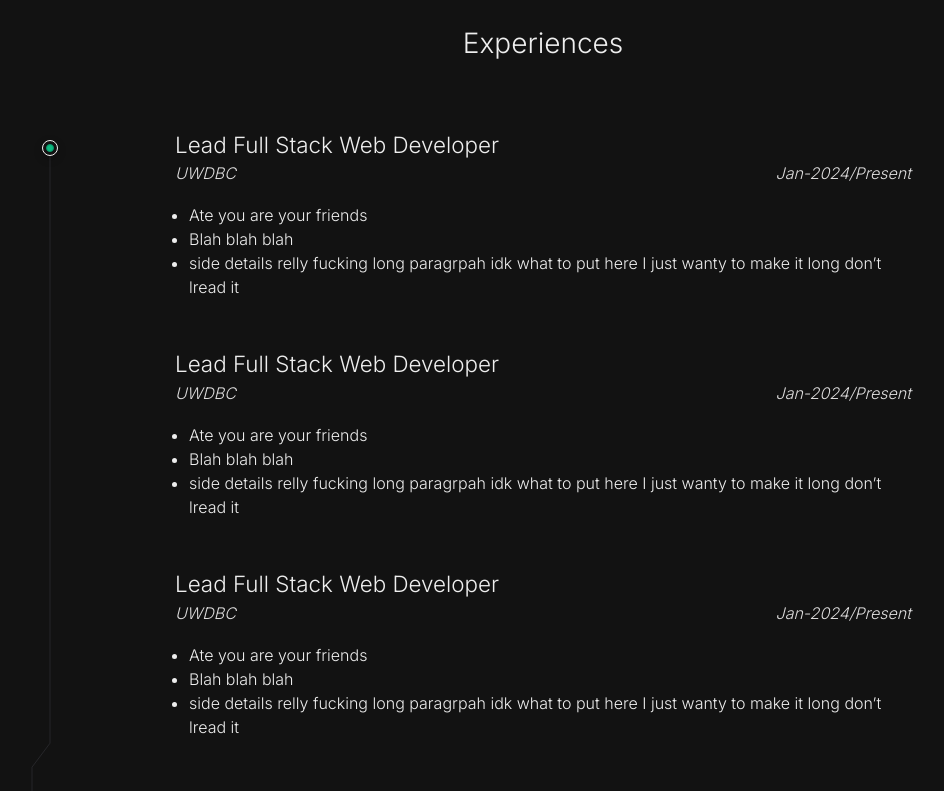
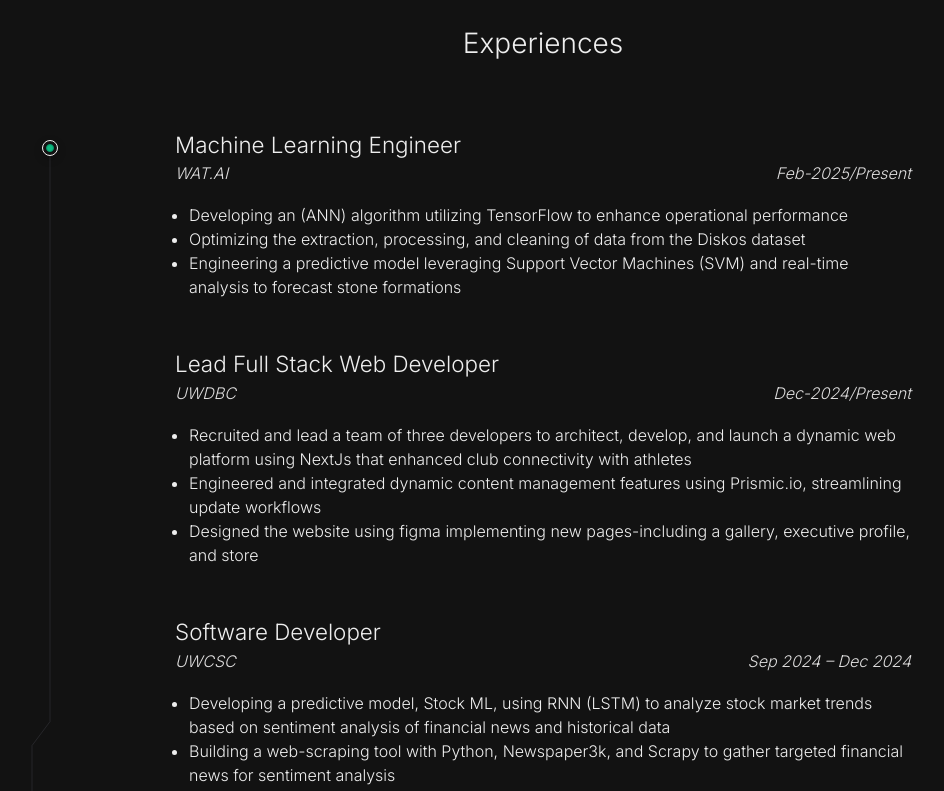
Before and after one commit to Mohammdamin-Sedaghat/Amin-Sedaghat-Portfolio, a Next.js app: page / in a window 1280 px wide. Shown: the part 2660-3451 px from the top of the page, without its empty margins (97-1041 px from the left). Built offline with nearby package versions, Linux system fonts and the light colour scheme.

Commit message:
Fixed Experiences

```diff
--- a/public/data.json
+++ b/public/data.json
@@ -94,40 +94,31 @@
     },
     "experiences": {
         "data": [{
-            "title": "Lead Full Stack Web Developer",
-            "location": "UWDBC",
-            "date": "Jan-2024/Present",
+            "title": "Machine Learning Engineer",
+            "location": "WAT.AI",
+            "date": "Feb-2025/Present",
             "bulletPoints": [
-                "Ate you are your friends",
-                "Blah blah blah",
-                "side details relly fucking long paragrpah idk what to put here I just wanty to make it long don’t lread it"
+                "Developing an (ANN) algorithm utilizing TensorFlow to enhance operational performance",
+                "Optimizing the extraction, processing, and cleaning of data from the Diskos dataset",
+                "Engineering a predictive model leveraging Support Vector Machines (SVM) and real-time analysis to forecast stone formations"
             ]
         },{
             "title": "Lead Full Stack Web Developer",
             "location": "UWDBC",
-            "date": "Jan-2024/Present",
+            "date": "Dec-2024/Present",
             "bulletPoints": [
-                "Ate you are your friends",
-                "Blah blah blah",
-                "side details relly fucking long paragrpah idk what to put here I just wanty to make it long don’t lread it"
+                "Recruited and lead a team of three developers to architect, develop, and launch a dynamic web platform using NextJs that enhanced club connectivity with athletes",
+                "Engineered and integrated dynamic content management features using Prismic.io, streamlining update workflows",
+                "Designed the website using figma implementing new pages-including a gallery, executive profile, and store"
             ]
         },{
-            "title": "Lead Full Stack Web Developer",
-            "location": "UWDBC",
-            "date": "Jan-2024/Present",
+            "title": "Software Developer",
+            "location": "UWCSC",
+            "date": "Sep 2024 – Dec 2024",
             "bulletPoints": [
-                "Ate you are your friends",
-                "Blah blah blah",
-                "side details relly fucking long paragrpah idk what to put here I just wanty to make it long don’t lread it"
-            ]
-        },{
-            "title": "Lead Full Stack Web Developer",
-            "location": "UWDBC",
-            "date": "Jan-2024/Present",
-            "bulletPoints": [
-                "Ate you are your friends",
-                "Blah blah blah",
-                "side details relly fucking long paragrpah idk what to put here I just wanty to make it long don’t lread it"
+                "Developing a predictive model, Stock ML, using RNN (LSTM) to analyze stock market trends based on sentiment analysis of financial news and historical data",
+                "Building a web-scraping tool with Python, Newspaper3k, and Scrapy to gather targeted financial news for sentiment analysis",
+                "Integrating Alpha Vantage API to access and incorporate real-time and historical stock data into predictive analysis workflows"
             ]
         }]
     }
```
Also changed, not shown: src/components/RandomFunFacts.tsx (+0 -7 lines).
